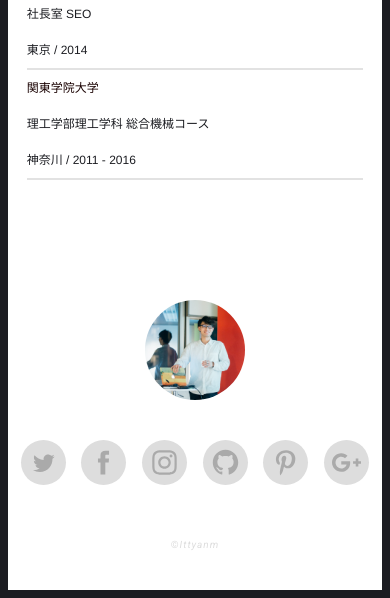
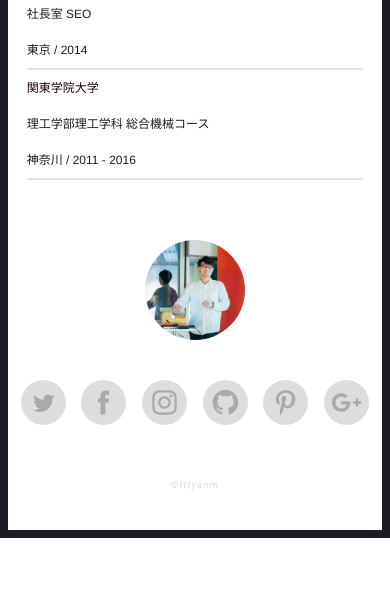
Before and after one commit to Ittyanm/Ittyanm, a PHP site: page /about/index.html in a window 390 px wide. Shown: the part 1353-1951 px from the top of the page. After the commit the page ends 1891 px from the top, so only its background shows below. Run offline with PHP 8.4, Linux system fonts and the light colour scheme; some libraries are stand-ins or nearby versions.

Commit message:
アバター編集

```diff
--- a/assets/css/about.css
+++ b/assets/css/about.css
@@ -157,6 +157,10 @@ header .sentence {
 }
 
 /* Tablet only */
-@media only screen and (max-width: 768px) {}
+@media only screen and (max-width: 768px) {
+  .avatar-icon {
+    margin: 60px auto 0;
+  }
+}
 
 /* ↑ AVATAR ↑ */
```
